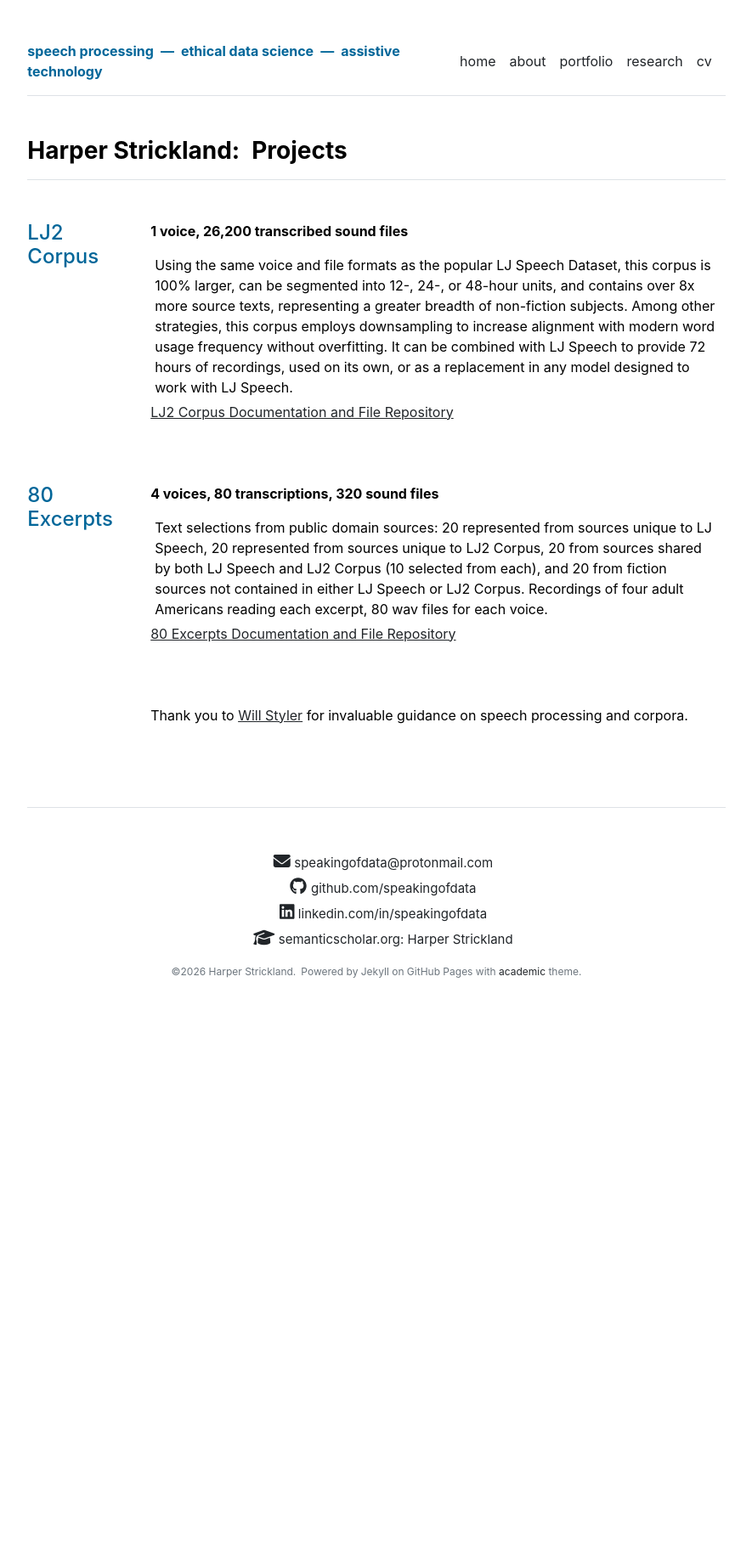
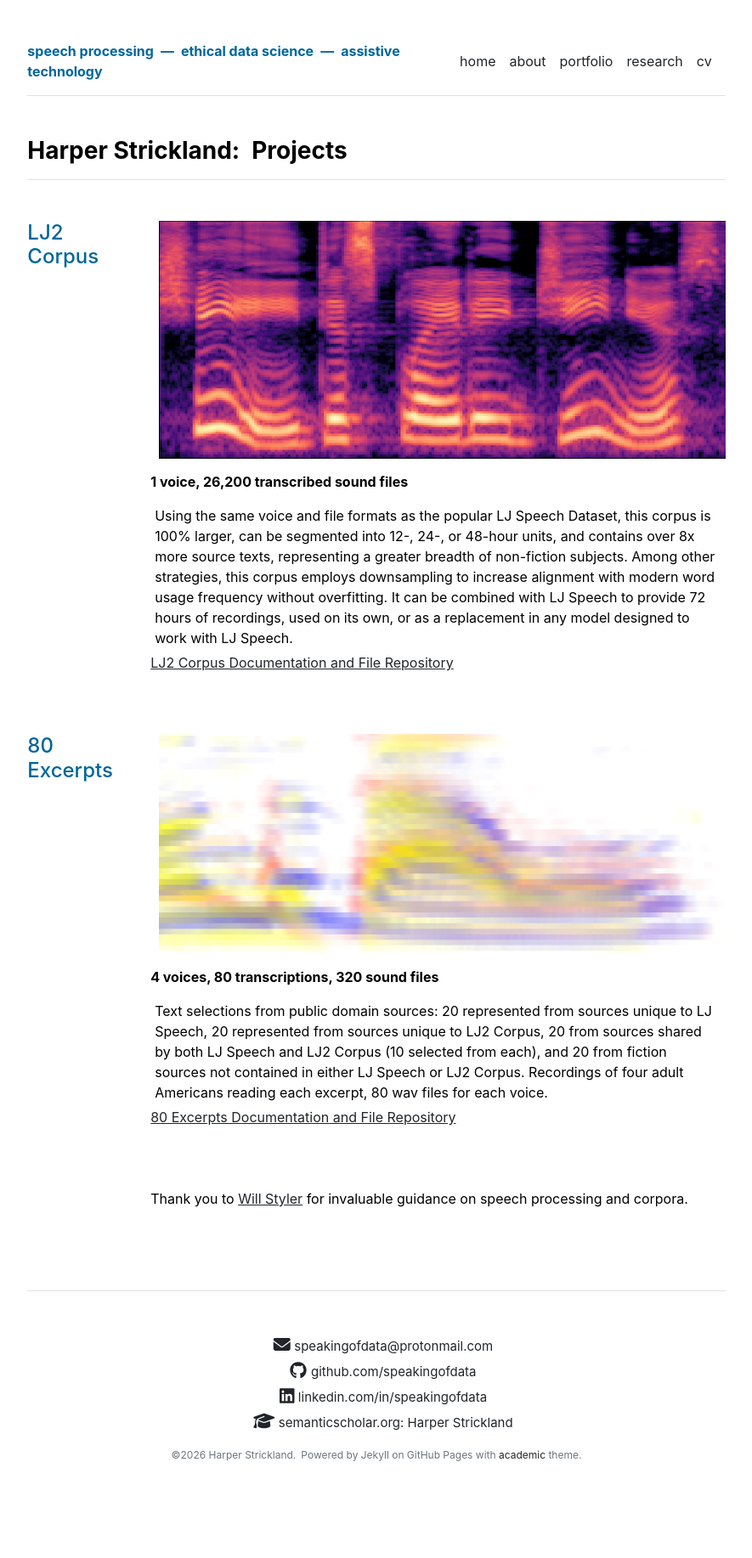
Before and after one commit to speakingofdata/speakingofdata.github.io, a Jekyll site: the page built from portfolio.md, in a window 1280 px wide. Shown: the whole page at 85% size, without its empty margins (197-1082 px from the left). Built offline with Jekyll 4.4.1, drawn with Linux system fonts in a browser that asks for light colours; nearby versions of some CDN libraries; before the commit the page ends 1265 px from its top, so only the background shows below that.

Commit message:
Update projects.yml

```diff
--- a/_data/portfolio/projects.yml
+++ b/_data/portfolio/projects.yml
@@ -3,9 +3,13 @@
   description: 'Using the same voice and file formats as the popular LJ Speech Dataset, this corpus is 100% larger, can be segmented into 12-, 24-, or 48-hour units, and contains over 8x more source texts, representing a greater breadth of non-fiction subjects. Among other strategies, this corpus employs downsampling to increase alignment with modern word usage frequency without overfitting. It can be combined with LJ Speech to provide 72 hours of recordings, used on its own, or as a replacement in any model designed to work with LJ Speech.'
   link_url: 'https://github.com/speakingofdata/LJ2_Corpus'
   link_text: 'LJ2 Corpus Documentation and File Repository'
+  image: /assets/img/genius.png
+  alt: "Purple and orange mel spectrogram of spoken audio about a woman's genius"
 
 - title: '80 Excerpts'
   tagline: '4 voices, 80 transcriptions, 320 sound files'
   description: 'Text selections from public domain sources: 20 represented from sources unique to LJ Speech, 20 represented from sources unique to LJ2 Corpus, 20 from sources shared by both LJ Speech and LJ2 Corpus (10 selected from each), and 20 from fiction sources not contained in either LJ Speech or LJ2 Corpus. Recordings of four adult Americans reading each excerpt, 80 wav files for each voice.'
   link_url: 'https://github.com/speakingofdata/80_Excerpts'
   link_text: '80 Excerpts Documentation and File Repository'
+  image: /assets/img/vowels.png
+  alt: "Red, yellow, and blue mel spectrograms of three speakers saying 'the vowels'"
```
